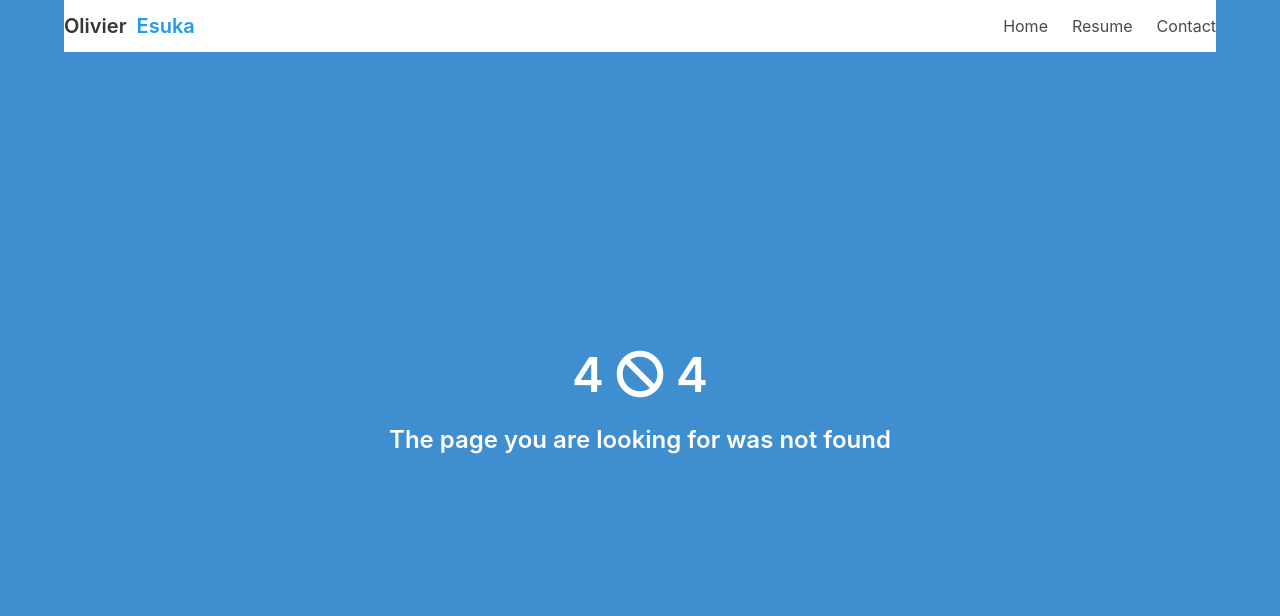
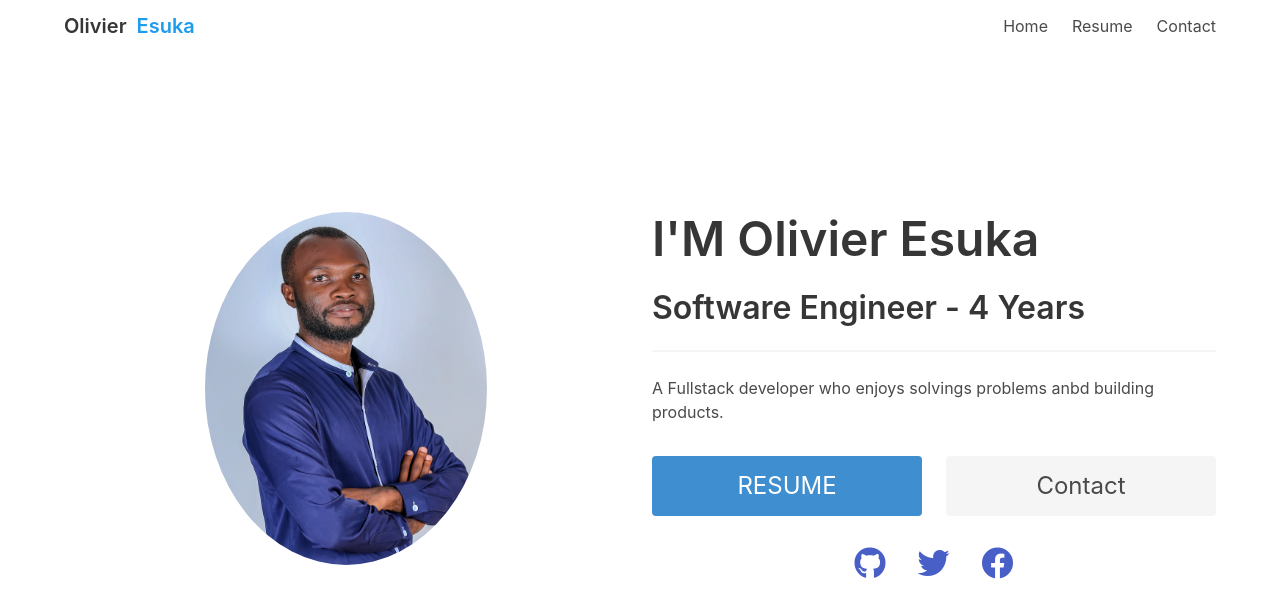
Before and after one commit to oesukam/olivier-esuka, a React (Create React App) app: page /#/ in a window 1280 px wide. Before the commit this address had no page. Shown: the top 616 px of the page. Built offline with nearby package versions, Linux system fonts and the light colour scheme; the HTML template or start-up script is replaced by a standard one.

Commit message:
add home page

```diff
--- a/src/App.js
+++ b/src/App.js
@@ -5,6 +5,7 @@ import { HashRouter, Switch, Route } from "react-router-dom";
 import "./App.css";
 import NotFound from "./components/NotFound/NotFound";
 import Navbar from "./components/NavBar/NavBar";
+import Home from "./pages/Home/Home";
 
 function App() {
   return (
@@ -12,7 +13,7 @@ function App() {
       <HashRouter basename="/">
         <Navbar />
         <Switch>
-          <Route path="/" component={NotFound} />
+          <Route path="/" component={Home} />
           <Route path="*" component={NotFound} />
         </Switch>
       </HashRouter>
--- a/src/components/NotFound/NotFound.css
+++ b/src/components/NotFound/NotFound.css
@@ -0,0 +1,8 @@
+#not-found {
+  position: fixed;
+  top: 0;
+  bottom: 0;
+  left: 0;
+  right: 0;
+  z-index: 9999;
+}
--- /dev/null
+++ b/src/pages/Home/Home.css
@@ -0,0 +1,22 @@
+.profile-image {
+  border-radius: 50%;
+  -webkit-border-radius: 50%;
+  -moz-border-radius: 50%;
+  -ms-border-radius: 50%;
+  -o-border-radius: 50%;
+  object-fit: cover;
+  width: 50%;
+}
+
+.about-me {
+  margin-bottom: 2rem;
+}
+
+.social-icons {
+  text-align: center;
+}
+
+.social-icon {
+  font-size: 2rem;
+  margin: 1rem;
+}
--- /dev/null
+++ b/src/pages/Home/Home.js
@@ -0,0 +1,74 @@
+import React from "react";
+import { Link } from "react-router-dom";
+import profile from "../../images/profile.jpg";
+import "./Home.css";
+
+const Home = () => (
+  <div className="hero is-fullheight">
+    <div className="hero-body">
+      <div className="container v-centered">
+        <div className="columns">
+          <div className="column has-text-centered">
+            <img src={profile} className="profile-image" alt="My profile" />
+          </div>
+          <div className="column">
+            <h1 className="title is-1">I'M Olivier Esuka</h1>
+            <h3 className="title is-3">Software Engineer - 4 Years</h3>
+            <hr />
+
+            <p className="about-me">
+              A Fullstack developer who enjoys solvings problems anbd building
+              products.
+            </p>
+            <div className="columns">
+              <div className="column">
+                <Link
+                  to="/resume"
+                  className="button is-info is-large is-fullwidth"
+                >
+                  RESUME
+                </Link>
+              </div>
+              <div className="column">
+                <Link
+                  to="/contact"
+                  className="button is-light is-large is-fullwidth"
+                >
+                  Contact
+                </Link>
+              </div>
+            </div>
+            <p className="social-icons">
+              <a
+                href="https://github.com/oesukam"
+                target="_blank"
+                className="social-icon"
+                rel="noopener noreferrer"
+              >
+                <i className="fab fa-github" />
+              </a>
+              <a
+                href="https://twitter.com/oesukam"
+                target="_blank"
+                className="social-icon"
+                rel="noopener noreferrer"
+              >
+                <i className="fab fa-twitter" />
+              </a>
+              <a
+                href="https://facebook.com/oesuka"
+                target="_blank"
+                className="social-icon"
+                rel="noopener noreferrer"
+              >
+                <i className="fab fa-facebook" />
+              </a>
+            </p>
+          </div>
+        </div>
+      </div>
+    </div>
+  </div>
+);
+
+export default Home;
```
Also changed, not shown: src/images/profile.jpg (added).
